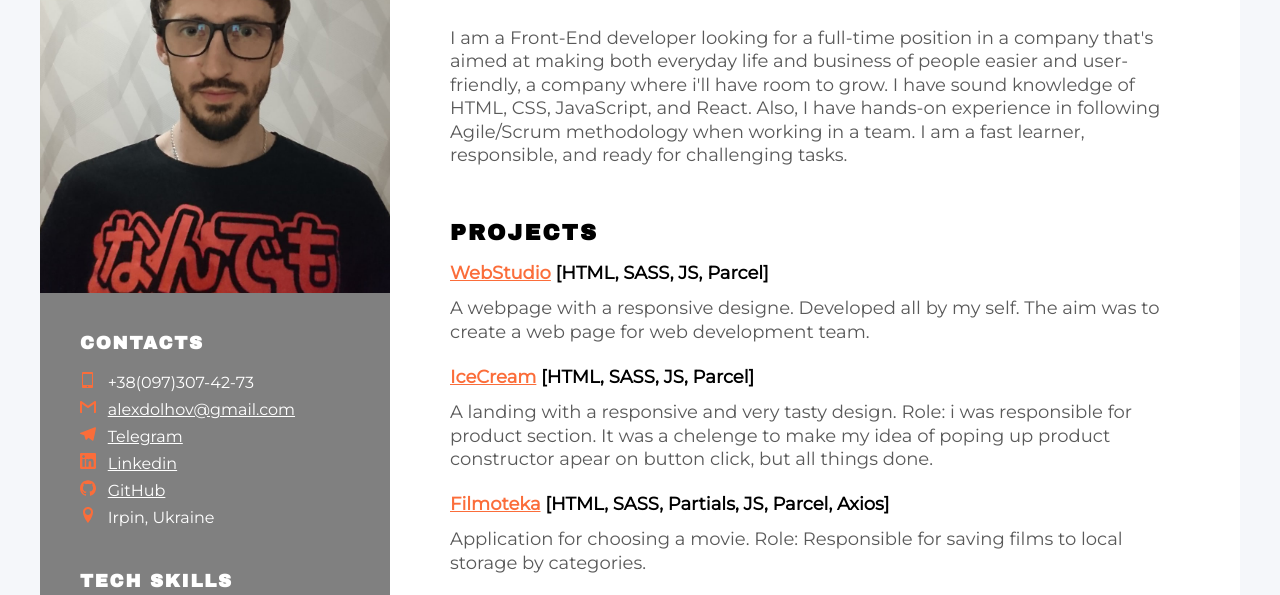
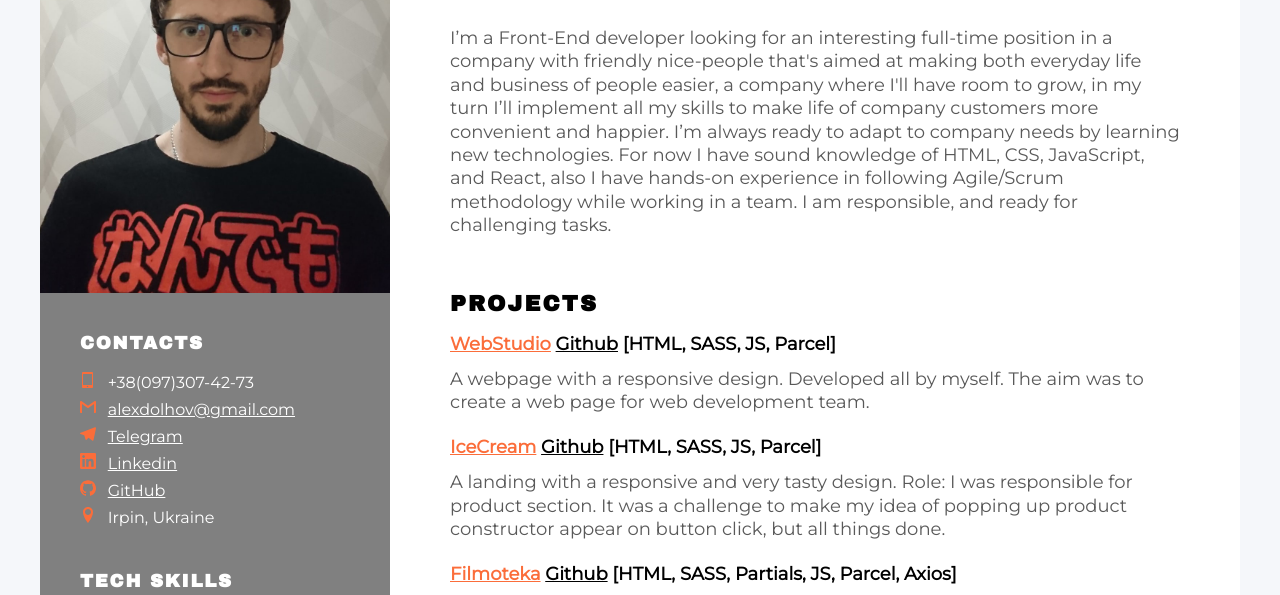
Before and after one commit to AlexDolhov/my-cv, a plain HTML site: page index.html in a window 1280 px wide. Shown: the part 182-777 px from the top of the page. Drawn offline with Linux system fonts and the light colour scheme.

Commit message:
Changed summary

```diff
--- a/css/style.css
+++ b/css/style.css
@@ -134,6 +134,11 @@ a {
 
 .my-projects-link {
   color: #fb6d3a;
+  font-weight: bold;
+  text-decoration: underline;
+}
+.my-projects-git {
+  color: #000;
   font-weight: bold;
   text-decoration: underline;
 }
--- a/index.html
+++ b/index.html
@@ -22,13 +22,17 @@
             <section class="about-me-section">
                 <h1 class="about-me-name">Oleksandr Dolgov</h1>
                 <h2 class="about-me-profesion">Front-End Developer</h2>
-                <p class="about-me-description">I am a Front-End developer looking for a full-time position in a company
-                    that's aimed at making both everyday life and
-                    business of people easier and user-friendly, a company where i'll have room to grow. I have
-                    sound knowledge of HTML, CSS, JavaScript,
-                    and React. Also, I have hands-on experience in following Agile/Scrum methodology when working in a
-                    team. I am a fast
-                    learner, responsible, and ready for challenging tasks.
+                <p class="about-me-description">I’m a Front-End developer looking for an interesting full-time position
+                    in a company with friendly nice-people that's
+                    aimed at making both everyday life and business of people easier, a company where I'll have room to
+                    grow, in my turn
+                    I’ll implement all my skills to make life of company customers more convenient and happier. I’m
+                    always ready to adapt to
+                    company needs by learning new technologies. For now I have sound knowledge of HTML, CSS, JavaScript,
+                    and React, also I
+                    have hands-on experience in following Agile/Scrum methodology while working in a team. I am
+                    responsible, and ready for
+                    challenging tasks.
                 </p>
             </section>
 
@@ -38,10 +42,12 @@
                 <ul class="my-projects-list">
                     <li class="my-projects-item">
                         <div class="my-projects-name"><a class="my-projects-link" target="blank"
-                                href="https://github.com/AlexDolhov/goit-markup-hw-08">WebStudio</a>
+                                href="https://alexdolhov.github.io/goit-markup-hw-08/">WebStudio</a>
+                            <a class="my-projects-git" target="blank"
+                                href="https://github.com/AlexDolhov/goit-markup-hw-08">Github</a>
                             <span>[HTML, SASS, JS, Parcel]</span>
                         </div>
-                        <p class="my-projects-text">A webpage with a responsive designe. Developed all by my self. The
+                        <p class="my-projects-text">A webpage with a responsive design. Developed all by myself. The
                             aim
                             was to create a web page for web development team.
 
@@ -50,19 +56,24 @@
                     <li class="my-projects-item">
                         <div class="my-projects-name">
                             <a class="my-projects-link" target="blank"
-                                href="https://github.com/DZaporozhan/The-Ice-Cream-Project">IceCream</a>
+                                href="https://dzaporozhan.github.io/The-Ice-Cream-Project/">IceCream</a>
+                            <a class="my-projects-git" target="blank"
+                                href="https://github.com/DZaporozhan/The-Ice-Cream-Project">Github</a>
                             <span>[HTML, SASS, JS, Parcel]</span>
                         </div>
-                        <p class="my-projects-text">A landing with a responsive and very tasty design. Role: i was
+                        <p class="my-projects-text">A landing with a responsive and very tasty design. Role: I was
                             responsible for
-                            product section. It was a chelenge to make my idea of poping up product constructor apear on
+                            product section. It was a challenge to make my idea of popping up product constructor appear
+                            on
                             button click, but all things done.
                         </p>
                     </li>
                     <li class="my-projects-item">
                         <div class="my-projects-name">
                             <a class="my-projects-link" target="blank"
-                                href="https://github.com/DZaporozhan/Filmoteka">Filmoteka</a>
+                                href="https://dzaporozhan.github.io/Filmoteka/">Filmoteka</a>
+                            <a class="my-projects-git" target="blank"
+                                href="https://github.com/DZaporozhan/Filmoteka">Github</a>
                             <span>[HTML, SASS, Partials, JS, Parcel, Axios]</span>
                         </div>
                         <p class="my-projects-text">Application for choosing a movie. Role: Responsible for saving films
@@ -78,7 +89,7 @@
                 <!--Company 2-->
                 <ul class="work-experience-list">
                     <li class="work-experience-company-block">
-                        <h4 class="work-experience-position">Design Engeneer 2nd class <span
+                        <h4 class="work-experience-position">Design Engineer 2nd class <span
                                 class="work-experience-company">SJSC "Artem", Design Bureau "Artillery Ammunition and
                                 Anti-tank Weapons"</span></h4>
                         <p class="work-experience-period">2017 - up to now <span
@@ -96,7 +107,7 @@
 
                     <!--Company 1-->
                     <li class="work-experience-company-block">
-                        <h4 class="work-experience-position">Design Engeneer <span class="work-experience-company"><a
+                        <h4 class="work-experience-position">Design Engineer <span class="work-experience-company"><a
                                     href="https://sherpglobal.com/en/" target="blank">SHERP</a>
                             </span>
                         </h4>
@@ -130,7 +141,7 @@
                         </a>
                         <a target="blank" href="https://goit.global/ua/courses/fullstack/">
                             <h5 class="my-education-faculty">Field of study: <span
-                                    class="my-education-spesialization">FullStack
+                                    class="my-education-spesialization">Full Stack
                                     Developer</span>
                             </h5>
                         </a>
```
